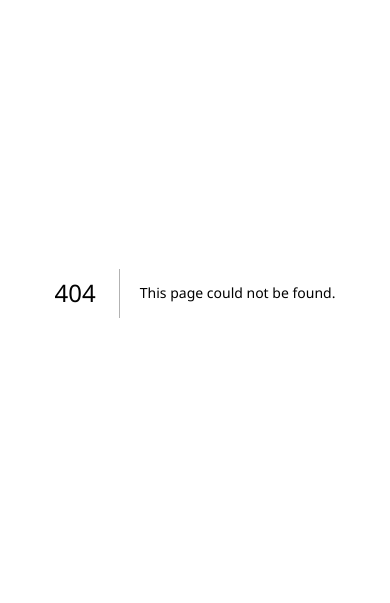
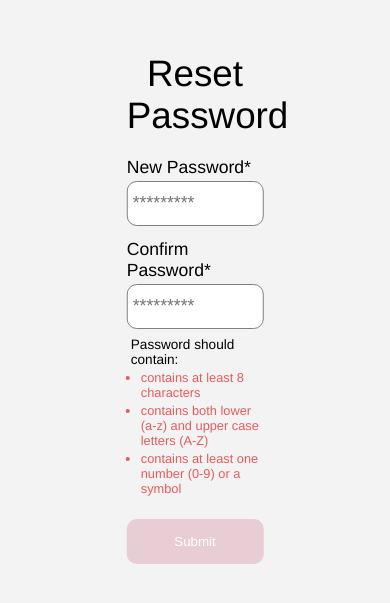
Before and after one commit to vk-0-7/One_creator_brands, a Next.js app: page /user/reset/1 in a window 390 px wide. Before the commit this address had no page. Shown: the part 129-732 px from the top of the page. Built offline with nearby package versions, Linux system fonts and the light colour scheme.

Commit message:
reset password and forgot password api integration

```diff
--- a/pages/user/activate/[registration].js
+++ b/pages/user/activate/[registration].js
@@ -136,9 +136,9 @@ const registration = () => {
     business:data.business,
     dateofBirth:data.dob,
     phoneNumber:data.number,
-    isshowmobile:isshowmobile,
+    numberVisibleToPremium:isshowmobile,
     email:data.email,
-    isshowemail:isshowemail,
+    showEmailToPremium:isshowemail,
     gender:data.gender,
     brand:data.brands,
     isAgency:isagency,
--- /dev/null
+++ b/pages/user/reset/[changepassword].js
@@ -0,0 +1,79 @@
+import styles from '../../../styles/changepassword.module.css'
+import Link from 'next/link'
+import {useState,useEffect} from 'react'
+import axios from 'axios';
+
+const changepassword = () => {
+
+    const [token,setToken] = useState();
+    const [password,setPassword] = useState();
+    const [confirmPassword,setConfirmPassword] = useState();
+
+    useEffect(() => {
+      let tokken=window.location.href;
+     setToken(tokken.slice(45));
+
+
+    }, [])
+
+    console.log(token)
+
+    const passwordchange=(e)=>{
+         setPassword(e.target.value)
+    }
+    const confirmPasswordChange=(e)=>{
+      setConfirmPassword(e.target.value)
+    }
+
+
+    const submit =async()=>{
+
+      if(password==confirmPassword){
+          try {
+            await axios.post('https://backend.discoverinfluencer.in/user/reset',{password:password},{
+              headers:{"Authorization":token}
+            })
+
+          } catch (error) {
+            console.log("error reseting password",error.message)
+          }
+
+
+
+      }
+
+    }
+
+
+
+  return (
+    <div>
+        <div className={styles.main_box}>
+         <p className={styles.mainText}>Reset Password</p>
+
+         <div className={styles.password}>
+     <p>New Password</p>
+<input type="password" name="password" placeholder="*********" onChange={passwordchange} required/> </div>
+
+<div className={styles.confirmpassword}>
+     <p> Confirm Password</p>
+<input type="password" name="password" placeholder="*********" onChange={confirmPasswordChange} required/> </div>
+
+<div className={styles.password_validation}>
+        <p>Password should contain:</p>
+    <ul>
+      <li id='firstvalidation'>contains at least 8 characters</li>
+      <li id='secondvalidation'>contains both lower (a-z) and upper case letters (A-Z)</li>
+      <li id='thirdvalidation'>contains at least one number (0-9) or a symbol</li>
+    </ul>
+
+        </div>
+
+        <Link href='/' id='sent'>  <button className={styles.signup_btn} id='signupbtn' onClick={submit} >Submit</button> </Link>
+
+    </div>
+    </div>
+  )
+}
+
+export default changepassword
--- /dev/null
+++ b/styles/changepassword.module.css
@@ -0,0 +1,88 @@
+
+.main_box{
+    position: absolute;
+    top: 50%;
+    left: 50%;
+    transform: translate(-50%,-50%);
+    height: 30rem;
+    width: 35vw;
+    /* border: 1px solid red; */
+}
+.mainText{
+    font-size: 2.3rem;
+    text-align: center;
+}
+
+
+.password{
+    margin-top: 20px;
+}
+.password > p{
+    font-size: 1.1rem;
+}
+.password > p::after{
+    content: "*";
+}
+.password > input {
+    margin-top: 3px;
+    padding: 5px;
+    font-size: 1.1rem;
+    background-color: white;
+    color: black;
+    height: 45px;
+    width: 100%;
+    border: 1px solid grey;
+    border-radius: 10px;
+}
+.confirmpassword{
+    margin-top: 13px;
+}
+.confirmpassword > p{
+    font-size: 1.1rem;
+}
+.confirmpassword > p::after{
+    content: "*";
+}
+.confirmpassword > input {
+    margin-top: 3px;
+    padding: 5px;
+    font-size: 1.1rem;
+    background-color: white;
+    color: black;
+    height: 45px;
+    width: 100%;
+    border: 1px solid grey;
+    border-radius: 10px;
+}
+
+
+
+
+
+.password_validation ul li {
+    margin: 3px 0px 3px 14px;
+    color: rgb(231, 91, 91);
+    font-size: 0.8rem;
+
+
+
+}
+
+.password_validation p{
+    margin-top: 8px;
+    margin-left: 4px;
+    font-size: 0.85rem;
+}
+
+
+
+.signup_btn{
+    color: white;
+    margin-top: 20px;
+    width: 100%;
+    height: 45px;
+    background-color: rgba(190, 52, 85,0.2);
+    border-radius: 10px;
+    border: none;
+    cursor: not-allowed;
+}
--- a/styles/footer.module.css
+++ b/styles/footer.module.css
@@ -83,7 +83,7 @@
     .media_icons{
         /* border: 1px solid red; */
         position: absolute;
-        right: 30vw;
+        right: 42vw;
         display: flex;
         top: 90px;
     }
--- a/styles/navbar1.module.css
+++ b/styles/navbar1.module.css
@@ -70,8 +70,8 @@
     }
 
     .logo{
-        height:55px ;
-        width: 130px;
+        height: 49px;
+        width: 117px;
         position: absolute;
         left: 30px;
         top: 5px;
@@ -81,27 +81,32 @@
         position: absolute;
         top: 18px;
         right:6vw;
-        height: 33px;
-        width: 100px;
+        height: 30px;
+        width: 85px;
         border: 1.5px solid rgb(190, 52, 85);
         border-radius: 8px;
-        font-size: 0.8rem;
+
+        display: flex;
+        align-items: center;
+        justify-content: center;
 
     }
 
 
     .usericon{
-        height: 13px;
-        width: 13px;
+        height: 11px;
+        width: 11px;
        position: relative;
-       top: 10px;
-       left: 10px;
+       top: 0px;
+       left: 0px;
 
     }
 
     .btn  p{
+        padding-left: 3px;
         position: relative;
-        top: 10px;
-        left: 18px;
+        top: 0px;
+        left: 0px;
+        font-size: 0.65rem;
     }
 }
--- a/styles/signup.module.css
+++ b/styles/signup.module.css
@@ -8,7 +8,7 @@
 }
 .signin_box{
     z-index: 1000;
-    height: 450px;
+    height: 35rem;
     width: 34vw;
     background-color: white;
     /* border: 2px solid rgb(7, 7, 7); */
@@ -105,7 +105,20 @@
     border: 1px solid grey;
     border-radius: 10px;
 }
+.password_validation ul li {
+    margin: 3px 0px 3px 14px;
+    color: rgb(231, 91, 91);
+    font-size: 0.8rem;
 
+
+
+}
+
+.password_validation p{
+    margin-top: 8px;
+    margin-left: 4px;
+    font-size: 0.85rem;
+}
 
 
 .signup_btn{
@@ -116,7 +129,7 @@
     background-color: rgba(190, 52, 85,0.2);
     border-radius: 10px;
     border: none;
-    cursor: pointer;
+    cursor: not-allowed;
 }
 
 @media(max-width:450px){
```
Also changed, not shown: components/signup.js (+52 -4 lines), styles/index.module.css (+18 -13 lines), styles/registration.module.css (+73 -3 lines).
